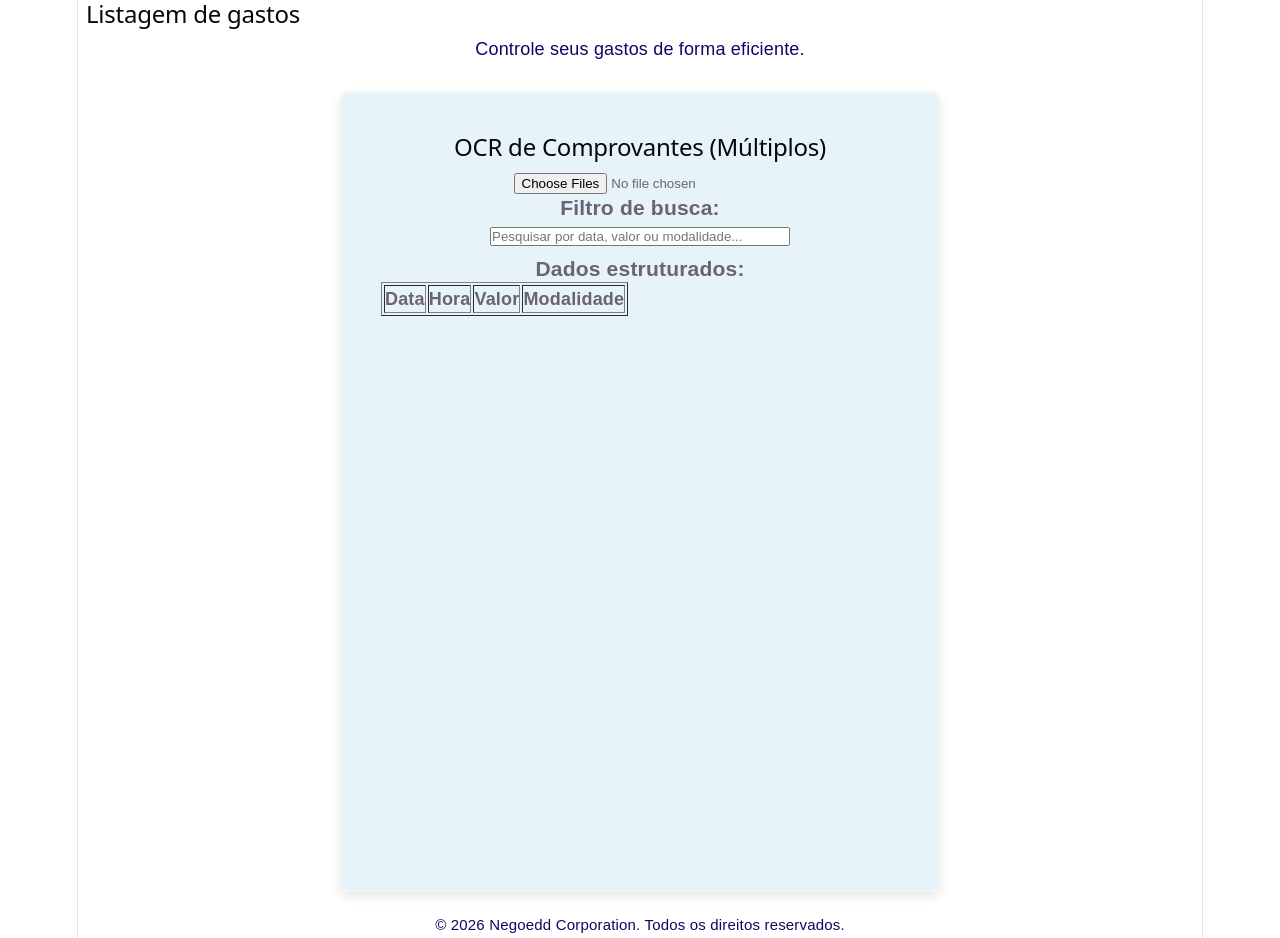
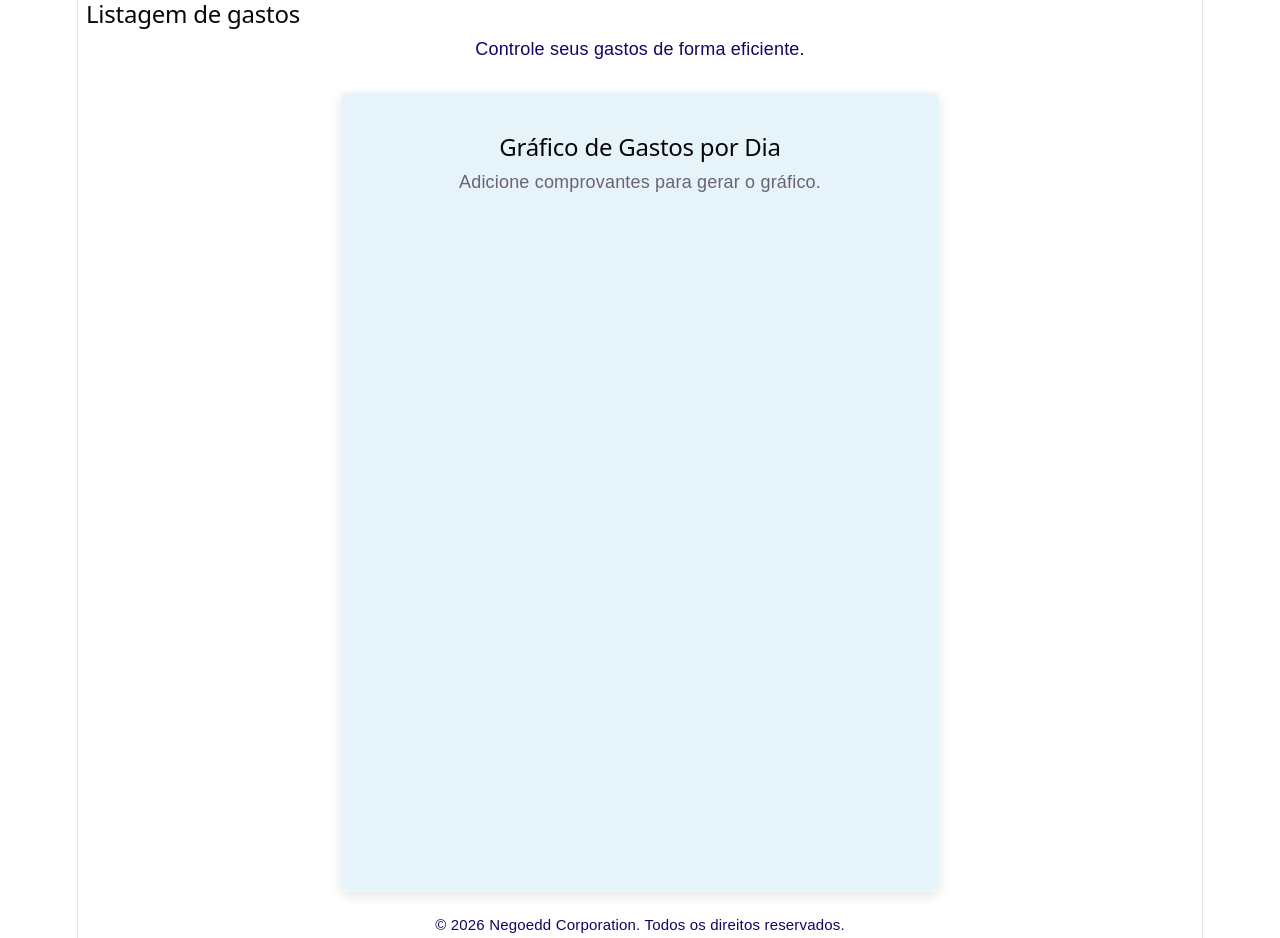
Before and after one commit to Negoedd-Dev/listagem-gastos-ORC-Dashboard, a React (Vite) app: page / in a window 1280 px wide. Built offline with nearby package versions, Linux system fonts and the light colour scheme.

Commit message:
Feat: Versão 10.0              Funcionalidades:                      Gráfico de linha mostrando a evolução dos gastos ao longo dos dias. Cada ponto no gráfico representa o somatório dos valores daquele dia. Visualização clara de picos de gasto e tendências.

```diff
--- a/src/components/OCRApp/OCRApp.jsx
+++ b/src/components/OCRApp/OCRApp.jsx
@@ -967,18 +967,211 @@
 // Gráfico de barras mostrando o total em R$ por modalidade (Crédito/Débito).Integração com Chart.js via react-chartjs-2.
 // Dashboard visual junto com tabela, filtro e paginação.
 
+// import React, { useState } from "react";
+// import Tesseract from "tesseract.js";
+// import * as XLSX from "xlsx";
+// import { saveAs } from "file-saver";
+// import jsPDF from "jspdf";
+// import "jspdf-autotable";
+// import { Bar } from "react-chartjs-2";
+// import {
+//   Chart as ChartJS,
+//   CategoryScale,
+//   LinearScale,
+//   BarElement,
+//   Title,
+//   Tooltip,
+//   Legend,
+// } from "chart.js";
+
+// ChartJS.register(
+//   CategoryScale,
+//   LinearScale,
+//   BarElement,
+//   Title,
+//   Tooltip,
+//   Legend,
+// );
+
+// export default function OCRApp() {
+//   const [images, setImages] = useState([]);
+//   const [dados, setDados] = useState([]);
+//   const [search, setSearch] = useState("");
+//   const [currentPage, setCurrentPage] = useState(1);
+//   const itemsPerPage = 5;
+
+//   const handleImageUpload = (event) => {
+//     const files = Array.from(event.target.files);
+//     setImages(files.map((f) => URL.createObjectURL(f)));
+//     files.forEach((file) => processImage(file));
+//   };
+
+//   const processImage = (file) => {
+//     Tesseract.recognize(file, "por", {
+//       logger: (m) => console.log(m),
+//     }).then(({ data: { text } }) => {
+//       parseDados(text);
+//     });
+//   };
+
+//   const parseDados = (textoExtraido) => {
+//     const data = textoExtraido.match(/\d{2}\/\d{2}\/\d{4}/)?.[0] || "";
+//     const hora = textoExtraido.match(/\d{2}:\d{2}/)?.[0] || "";
+//     const valorStr = textoExtraido.match(/R?\$?\s?\d+,\d{2}/)?.[0] || "";
+//     const valorNum = parseFloat(valorStr.replace("R$", "").replace(",", "."));
+//     const modalidade = textoExtraido.includes("CRÉDITO")
+//       ? "Crédito"
+//       : textoExtraido.includes("DÉBITO")
+//         ? "Débito"
+//         : "";
+
+//     setDados((prev) => [
+//       ...prev,
+//       { Data: data, Hora: hora, Valor: valorNum || 0, Modalidade: modalidade },
+//     ]);
+//   };
+
+//   // Filtro
+//   const filteredData = dados.filter((d) =>
+//     Object.values(d).some((val) =>
+//       String(val).toLowerCase().includes(search.toLowerCase()),
+//     ),
+//   );
+
+//   // Paginação
+//   const totalPages = Math.ceil(filteredData.length / itemsPerPage);
+//   const startIndex = (currentPage - 1) * itemsPerPage;
+//   const paginatedData = filteredData.slice(
+//     startIndex,
+//     startIndex + itemsPerPage,
+//   );
+
+//   const goToPage = (page) => {
+//     if (page >= 1 && page <= totalPages) setCurrentPage(page);
+//   };
+
+//   // Gráfico: somatório por modalidade
+//   const somaCredito = dados
+//     .filter((d) => d.Modalidade === "Crédito")
+//     .reduce((acc, d) => acc + d.Valor, 0);
+//   const somaDebito = dados
+//     .filter((d) => d.Modalidade === "Débito")
+//     .reduce((acc, d) => acc + d.Valor, 0);
+
+//   const chartData = {
+//     labels: ["Crédito", "Débito"],
+//     datasets: [
+//       {
+//         label: "Total em R$",
+//         data: [somaCredito, somaDebito],
+//         backgroundColor: ["#4CAF50", "#2196F3"],
+//       },
+//     ],
+//   };
+
+//   return (
+//     <div style={{ padding: "20px" }}>
+//       <h2>OCR de Comprovantes (Múltiplos)</h2>
+//       <input
+//         type="file"
+//         accept="image/*"
+//         multiple
+//         onChange={handleImageUpload}
+//       />
+
+//       <h3>Filtro de busca:</h3>
+//       <input
+//         type="text"
+//         placeholder="Pesquisar por data, valor ou modalidade..."
+//         value={search}
+//         onChange={(e) => setSearch(e.target.value)}
+//         style={{ marginBottom: "10px", width: "300px" }}
+//       />
+
+//       <h3>Dados estruturados:</h3>
+//       <table border="1" cellPadding="5">
+//         <thead>
+//           <tr>
+//             <th>Data</th>
+//             <th>Hora</th>
+//             <th>Valor</th>
+//             <th>Modalidade</th>
+//           </tr>
+//         </thead>
+//         <tbody>
+//           {paginatedData.map((d, i) => (
+//             <tr key={i}>
+//               <td>{d.Data}</td>
+//               <td>{d.Hora}</td>
+//               <td>{d.Valor.toFixed(2)}</td>
+//               <td>{d.Modalidade}</td>
+//             </tr>
+//           ))}
+//         </tbody>
+//       </table>
+
+//       {totalPages > 1 && (
+//         <div style={{ marginTop: "10px" }}>
+//           <button
+//             onClick={() => goToPage(currentPage - 1)}
+//             disabled={currentPage === 1}
+//           >
+//             Anterior
+//           </button>
+//           <span style={{ margin: "0 10px" }}>
+//             Página {currentPage} de {totalPages}
+//           </span>
+//           <button
+//             onClick={() => goToPage(currentPage + 1)}
+//             disabled={currentPage === totalPages}
+//           >
+//             Próxima
+//           </button>
+//         </div>
+//       )}
+
+//       {dados.length > 0 && (
+//         <>
+//           <div style={{ marginTop: "20px", width: "500px" }}>
+//             <h3>Análise: Total por Modalidade</h3>
+//             <Bar data={chartData} />
+//           </div>
+
+//           <div style={{ marginTop: "10px", display: "flex", gap: "10px" }}>
+//             <button onClick={() => alert("Excel export aqui")}>
+//               Exportar para Excel
+//             </button>
+//             <button onClick={() => alert("CSV export aqui")}>
+//               Exportar para CSV
+//             </button>
+//             <button onClick={() => alert("PDF export aqui")}>
+//               Exportar para PDF
+//             </button>
+//           </div>
+//         </>
+//       )}
+//     </div>
+//   );
+// }
+//* /////////////////////////////////////////////////////////////////////////////////////////////////////
+//* Versão: 10.0
+//* O que esse upgrade traz
+//* Gráfico de linha mostrando a evolução dos gastos ao longo dos dias.Cada ponto no gráfico representa o somatório dos valores daquele dia.
+//* Visualização clara de picos de gasto e tendências.
+
 import React, { useState } from "react";
 import Tesseract from "tesseract.js";
 import * as XLSX from "xlsx";
 import { saveAs } from "file-saver";
 import jsPDF from "jspdf";
 import "jspdf-autotable";
-import { Bar } from "react-chartjs-2";
+import { Line } from "react-chartjs-2";
 import {
   Chart as ChartJS,
   CategoryScale,
   LinearScale,
-  BarElement,
+  PointElement,
+  LineElement,
   Title,
   Tooltip,
   Legend,
@@ -987,36 +1180,24 @@ import {
 ChartJS.register(
   CategoryScale,
   LinearScale,
-  BarElement,
+  PointElement,
+  LineElement,
   Title,
   Tooltip,
   Legend,
 );
 
 export default function OCRApp() {
-  const [images, setImages] = useState([]);
   const [dados, setDados] = useState([]);
-  const [search, setSearch] = useState("");
-  const [currentPage, setCurrentPage] = useState(1);
-  const itemsPerPage = 5;
-
-  const handleImageUpload = (event) => {
-    const files = Array.from(event.target.files);
-    setImages(files.map((f) => URL.createObjectURL(f)));
-    files.forEach((file) => processImage(file));
-  };
 
   const processImage = (file) => {
-    Tesseract.recognize(file, "por", {
-      logger: (m) => console.log(m),
-    }).then(({ data: { text } }) => {
+    Tesseract.recognize(file, "por").then(({ data: { text } }) => {
       parseDados(text);
     });
   };
 
   const parseDados = (textoExtraido) => {
     const data = textoExtraido.match(/\d{2}\/\d{2}\/\d{4}/)?.[0] || "";
-    const hora = textoExtraido.match(/\d{2}:\d{2}/)?.[0] || "";
     const valorStr = textoExtraido.match(/R?\$?\s?\d+,\d{2}/)?.[0] || "";
     const valorNum = parseFloat(valorStr.replace("R$", "").replace(",", "."));
     const modalidade = textoExtraido.includes("CRÉDITO")
@@ -1027,202 +1208,41 @@ export default function OCRApp() {
 
     setDados((prev) => [
       ...prev,
-      { Data: data, Hora: hora, Valor: valorNum || 0, Modalidade: modalidade },
+      { Data: data, Valor: valorNum || 0, Modalidade: modalidade },
     ]);
   };
 
-  // Filtro
-  const filteredData = dados.filter((d) =>
-    Object.values(d).some((val) =>
-      String(val).toLowerCase().includes(search.toLowerCase()),
-    ),
-  );
-
-  // Paginação
-  const totalPages = Math.ceil(filteredData.length / itemsPerPage);
-  const startIndex = (currentPage - 1) * itemsPerPage;
-  const paginatedData = filteredData.slice(
-    startIndex,
-    startIndex + itemsPerPage,
-  );
-
-  const goToPage = (page) => {
-    if (page >= 1 && page <= totalPages) setCurrentPage(page);
-  };
-
-  // Gráfico: somatório por modalidade
-  const somaCredito = dados
-    .filter((d) => d.Modalidade === "Crédito")
-    .reduce((acc, d) => acc + d.Valor, 0);
-  const somaDebito = dados
-    .filter((d) => d.Modalidade === "Débito")
-    .reduce((acc, d) => acc + d.Valor, 0);
+  // Agrupar valores por data
+  const valoresPorDia = dados.reduce((acc, d) => {
+    if (!acc[d.Data]) acc[d.Data] = 0;
+    acc[d.Data] += d.Valor;
+    return acc;
+  }, {});
 
   const chartData = {
-    labels: ["Crédito", "Débito"],
+    labels: Object.keys(valoresPorDia),
     datasets: [
       {
-        label: "Total em R$",
-        data: [somaCredito, somaDebito],
-        backgroundColor: ["#4CAF50", "#2196F3"],
+        label: "Total por dia (R$)",
+        data: Object.values(valoresPorDia),
+        borderColor: "#FF5722",
+        backgroundColor: "rgba(255,87,34,0.2)",
+        tension: 0.3,
       },
     ],
   };
 
   return (
     <div style={{ padding: "20px" }}>
-      <h2>OCR de Comprovantes (Múltiplos)</h2>
-      <input
-        type="file"
-        accept="image/*"
-        multiple
-        onChange={handleImageUpload}
-      />
-
-      <h3>Filtro de busca:</h3>
-      <input
-        type="text"
-        placeholder="Pesquisar por data, valor ou modalidade..."
-        value={search}
-        onChange={(e) => setSearch(e.target.value)}
-        style={{ marginBottom: "10px", width: "300px" }}
-      />
-
-      <h3>Dados estruturados:</h3>
-      <table border="1" cellPadding="5">
-        <thead>
-          <tr>
-            <th>Data</th>
-            <th>Hora</th>
-            <th>Valor</th>
-            <th>Modalidade</th>
-          </tr>
-        </thead>
-        <tbody>
-          {paginatedData.map((d, i) => (
-            <tr key={i}>
-              <td>{d.Data}</td>
-              <td>{d.Hora}</td>
-              <td>{d.Valor.toFixed(2)}</td>
-              <td>{d.Modalidade}</td>
-            </tr>
-          ))}
-        </tbody>
-      </table>
-
-      {totalPages > 1 && (
-        <div style={{ marginTop: "10px" }}>
-          <button
-            onClick={() => goToPage(currentPage - 1)}
-            disabled={currentPage === 1}
-          >
-            Anterior
-          </button>
-          <span style={{ margin: "0 10px" }}>
-            Página {currentPage} de {totalPages}
-          </span>
-          <button
-            onClick={() => goToPage(currentPage + 1)}
-            disabled={currentPage === totalPages}
-          >
-            Próxima
-          </button>
-        </div>
-      )}
-
-      {dados.length > 0 && (
-        <>
-          <div style={{ marginTop: "20px", width: "500px" }}>
-            <h3>Análise: Total por Modalidade</h3>
-            <Bar data={chartData} />
-          </div>
-
-          <div style={{ marginTop: "10px", display: "flex", gap: "10px" }}>
-            <button onClick={() => alert("Excel export aqui")}>
-              Exportar para Excel
-            </button>
-            <button onClick={() => alert("CSV export aqui")}>
-              Exportar para CSV
-            </button>
-            <button onClick={() => alert("PDF export aqui")}>
-              Exportar para PDF
-            </button>
-          </div>
-        </>
+      <h2>Gráfico de Gastos por Dia</h2>
+      {dados.length > 0 ? (
+        <Line data={chartData} />
+      ) : (
+        <p>Adicione comprovantes para gerar o gráfico.</p>
       )}
     </div>
   );
 }
-//* /////////////////////////////////////////////////////////////////////////////////////////////////////
-//* Versão: 10.0
-// O que esse upgrade traz
-// Gráfico de linha mostrando a evolução dos gastos ao longo dos dias.Cada ponto no gráfico representa o somatório dos valores daquele dia.
-// Visualização clara de picos de gasto e tendências.
-
-// import React, { useState } from "react";
-// import Tesseract from "tesseract.js";
-// import * as XLSX from "xlsx";
-// import { saveAs } from "file-saver";
-// import jsPDF from "jspdf";
-// import "jspdf-autotable";
-// import { Line } from "react-chartjs-2";
-// import { Chart as ChartJS, CategoryScale, LinearScale, PointElement, LineElement, Title, Tooltip, Legend } from "chart.js";
-
-// ChartJS.register(CategoryScale, LinearScale, PointElement, LineElement, Title, Tooltip, Legend);
-
-// export default function OCRApp() {
-//   const [dados, setDados] = useState([]);
-
-//   const processImage = (file) => {
-//     Tesseract.recognize(file, "por").then(({ data: { text } }) => {
-//       parseDados(text);
-//     });
-//   };
-
-//   const parseDados = (textoExtraido) => {
-//     const data = textoExtraido.match(/\d{2}\/\d{2}\/\d{4}/)?.[0] || "";
-//     const valorStr = textoExtraido.match(/R?\$?\s?\d+,\d{2}/)?.[0] || "";
-//     const valorNum = parseFloat(valorStr.replace("R$", "").replace(",", "."));
-//     const modalidade = textoExtraido.includes("CRÉDITO")
-//       ? "Crédito"
-//       : textoExtraido.includes("DÉBITO")
-//       ? "Débito"
-//       : "";
-
-//     setDados((prev) => [...prev, { Data: data, Valor: valorNum || 0, Modalidade: modalidade }]);
-//   };
-
-//   // Agrupar valores por data
-//   const valoresPorDia = dados.reduce((acc, d) => {
-//     if (!acc[d.Data]) acc[d.Data] = 0;
-//     acc[d.Data] += d.Valor;
-//     return acc;
-//   }, {});
-
-//   const chartData = {
-//     labels: Object.keys(valoresPorDia),
-//     datasets: [
-//       {
-//         label: "Total por dia (R$)",
-//         data: Object.values(valoresPorDia),
-//         borderColor: "#FF5722",
-//         backgroundColor: "rgba(255,87,34,0.2)",
-//         tension: 0.3,
-//       },
-//     ],
-//   };
-
-//   return (
-//     <div style={{ padding: "20px" }}>
-//       <h2>Gráfico de Gastos por Dia</h2>
-//       {dados.length > 0 ? (
-//         <Line data={chartData} />
-//       ) : (
-//         <p>Adicione comprovantes para gerar o gráfico.</p>
-//       )}
-//     </div>
-//   );
-// }
 //* /////////////////////////////////////////////////////////////////////////////////////////////////////
 //* Versão: 11.0
 // O que esse upgrade traz
```
